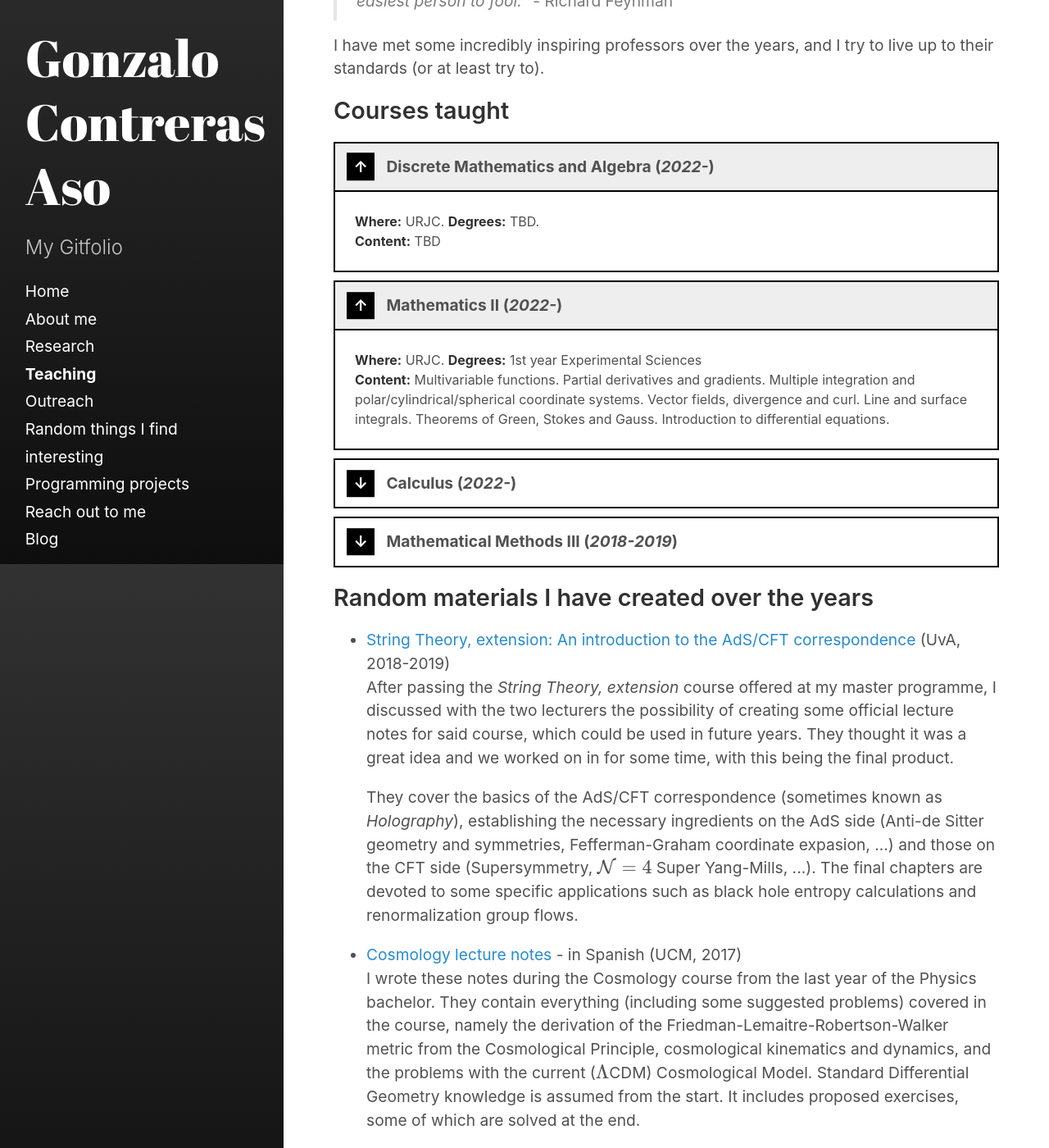
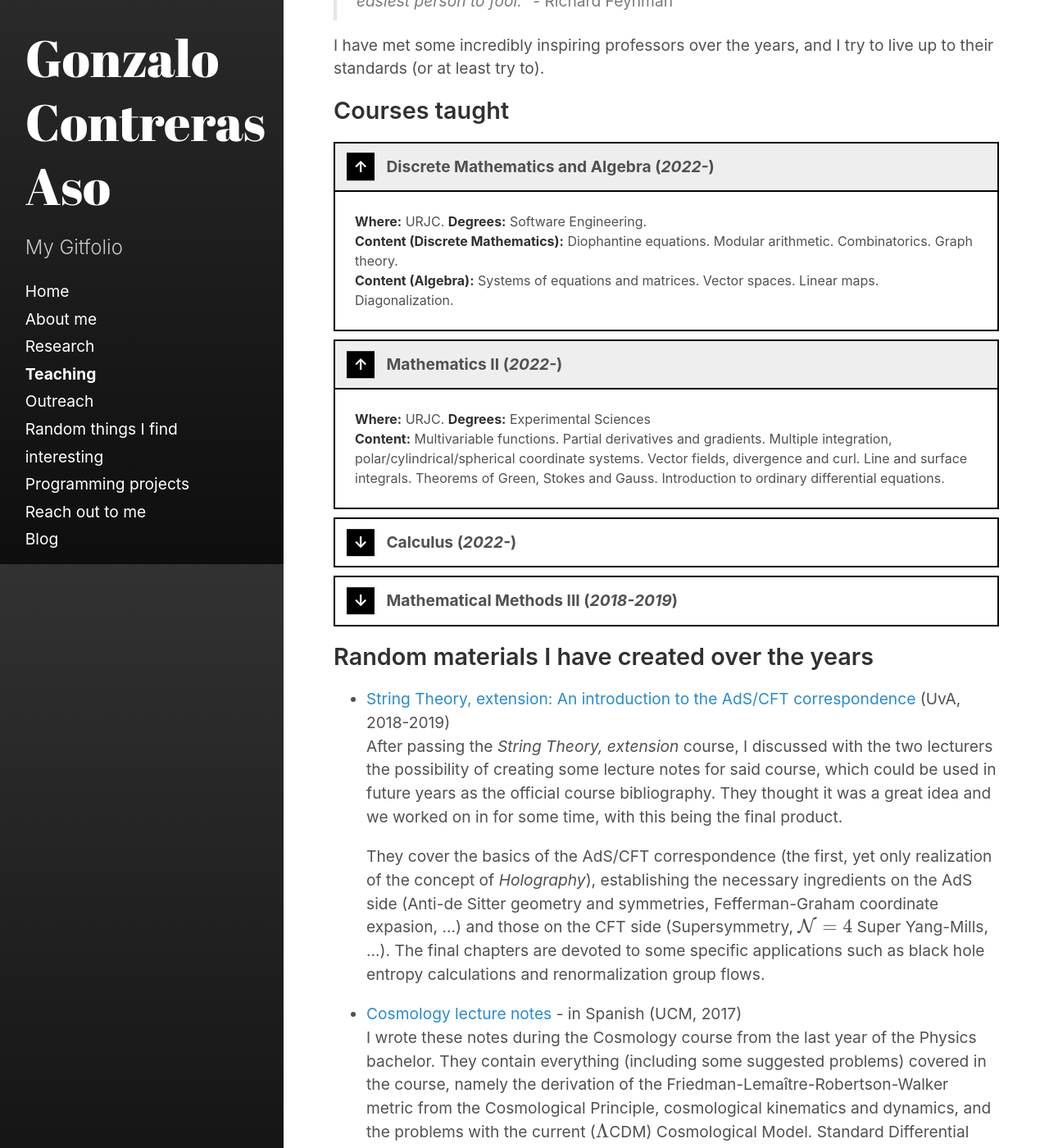
Before and after one commit to goznalo-git/portfolio, a Jekyll site: the page built from categories/03-teaching.md, in a window 1280 px wide and 1400 px high, scrolled down 212 px. Shown: the whole window at 82% size. Built offline with Jekyll 4.4.1, drawn with Linux system fonts in a browser that asks for light colours; some web fonts are replaced; formulas are drawn with MathJax 3; some of the changed text lies outside the part shown.

Commit message:
General Dec22 update

```diff
--- a/_includes/03-courses.html
+++ b/_includes/03-courses.html
@@ -4,9 +4,11 @@
 			Discrete Mathematics and Algebra (<em>2022-</em>)
 		</summary>
 		<div>
-      <strong>Where:</strong> URJC. <strong>Degrees:</strong> TBD.
-      <br>
-			<strong>Content:</strong> TBD
+      <strong>Where:</strong> URJC. <strong>Degrees:</strong> Software Engineering.
+    	<br>
+			<strong>Content (Discrete Mathematics):</strong> Diophantine equations. Modular arithmetic. Combinatorics. Graph theory.
+		<br>
+			<strong>Content (Algebra):</strong> Systems of equations and matrices. Vector spaces. Linear maps. Diagonalization.
 		</div>
 	</details>
 
@@ -15,9 +17,9 @@
 			Mathematics II (<em>2022-</em>)
 		</summary>
 		<div>
-      <strong>Where:</strong> URJC. <strong>Degrees:</strong> 1st year Experimental Sciences
+      <strong>Where:</strong> URJC. <strong>Degrees:</strong> Experimental Sciences
 			<br>
-      <strong>Content:</strong>	Multivariable functions. Partial derivatives and gradients. Multiple integration and polar/cylindrical/spherical coordinate systems. Vector fields, divergence and curl. Line and surface integrals. Theorems of Green, Stokes and Gauss. Introduction to differential equations.
+      <strong>Content:</strong>	Multivariable functions. Partial derivatives and gradients. Multiple integration, polar/cylindrical/spherical coordinate systems. Vector fields, divergence and curl. Line and surface integrals. Theorems of Green, Stokes and Gauss. Introduction to ordinary differential equations.
 		</div>
 	</details>
 
@@ -26,7 +28,7 @@
 			Calculus (<em>2022-</em>)
 		</summary>
 		<div>
-      <strong>Where:</strong> URJC. <strong>Degrees:</strong> 1st year Software Engineering, 1st year Computer Engineering
+      <strong>Where:</strong> URJC. <strong>Degrees:</strong> Software Engineering, year Computer Engineering
 			<br>
       <strong>Content:</strong>	Basic notions of Complex numbers. Real functions. Limits and derivatives. Indefinite integrals. Definite integrals and the Fundamental Theorem of Calculus. Successions and series, convergence tests. Power series and the Taylor expansion.
 		</div>
@@ -37,7 +39,7 @@
 			Mathematical Methods III (<em>2018-2019</em>)
 		</summary>
 		<div>
-      <strong>Where:</strong> UvA. <strong>Degrees:</strong> 3rd year Physics
+      <strong>Where:</strong> UvA. <strong>Degrees:</strong> Physics
 			<br>
       <strong>Content:</strong>	Introduction to the Complex numbers. \(\mathbb{C}\)-valued functions and the Cauchy-Riemann equations. Complex integration and the Residue Theorem. Analytic continuation, the Gamma and Riemann zeta functions.
 		</div>
--- a/_includes/03-material.html
+++ b/_includes/03-material.html
@@ -4,10 +4,10 @@
     <li>
         <a href="../files/String_Theory_Ext.pdf" target="_blank"> String Theory, extension: An introduction to the AdS/CFT correspondence </a> (UvA, 2018-2019)
         <p>
-            After passing the <em>String Theory, extension</em> course offered at my master programme, I discussed with the two lecturers the possibility of creating some official lecture notes for said course, which could be used in future years. They thought it was a great idea and we worked on in for some time, with this being the final product.
+            After passing the <em>String Theory, extension</em> course, I discussed with the two lecturers the possibility of creating some lecture notes for said course, which could be used in future years as the official course bibliography. They thought it was a great idea and we worked on in for some time, with this being the final product.
         </p>
         <p>
-            They cover the basics of the AdS/CFT correspondence (sometimes known as <em>Holography</em>), establishing the necessary ingredients on the AdS side (Anti-de Sitter geometry and symmetries, Fefferman-Graham coordinate expasion, ...) and those on the CFT side (Supersymmetry, \(\mathcal{N}=4\) Super Yang-Mills, ...). The final chapters are devoted to some specific applications such as black hole entropy calculations and renormalization group flows.
+            They cover the basics of the AdS/CFT correspondence (the first, yet only realization of the concept of <em>Holography</em>), establishing the necessary ingredients on the AdS side (Anti-de Sitter geometry and symmetries, Fefferman-Graham coordinate expasion, ...) and those on the CFT side (Supersymmetry, \(\mathcal{N}=4\) Super Yang-Mills, ...). The final chapters are devoted to some specific applications such as black hole entropy calculations and renormalization group flows.
         </p>
     </li>
 
@@ -15,14 +15,14 @@
     <li>
         <a href="../files/Cosmologia.pdf" target="_blank"> Cosmology lecture notes </a> - in Spanish (UCM, 2017)
         <p>
-            I wrote these notes during the Cosmology course from the last year of the Physics bachelor. They contain everything (including some suggested problems) covered in the course, namely the derivation of the Friedman-Lemaitre-Robertson-Walker metric from the Cosmological Principle, cosmological kinematics and dynamics, and the problems with the current (\(\Lambda\)CDM) Cosmological Model. Standard Differential Geometry knowledge is assumed from the start. It includes proposed exercises, some of which are solved at the end.
+            I wrote these notes during the Cosmology course from the last year of the Physics bachelor. They contain everything (including some suggested problems) covered in the course, namely the derivation of the Friedman-Lemaître-Robertson-Walker metric from the Cosmological Principle, cosmological kinematics and dynamics, and the problems with the current (\(\Lambda\)CDM) Cosmological Model. Standard Differential Geometry knowledge is assumed from the start. It includes proposed exercises, some of which are solved at the end.
         </p>
     </li>
 
     <li>
         <a href="../files/Entregables_CamposCuanticos.pdf" target="_blank"> Collection of Quantum Field Theory solved exercises </a> - in Spanish (UCM, 2016-2017)
         <p>
-            The best way to learn something is by carrying out a project where you need it. Following that principle, I decided to type in \(\LaTeX\) all the exercises we were supposed to hand in during the Quantum Field Theory course (and some extra ones, although I did not include the solution there). The exercises are, mostly, hands on calculations which the professor skipped in the lectures, meant for us to practice some common techniques and mathematical trickery used in this subject.
+            The best way to learn something is by carrying out a project where you need it. Following that principle, I decided to type in \(\LaTeX\) all the exercises we were supposed to hand in during the Quantum Field Theory course (and some extra ones, although I did not include their solution there). The exercises are, mostly, hands on calculations which the professor skipped in the lectures, meant for us to practice some common techniques and mathematical trickery used in this subject.
         </p>
     </li>
 
```
Also changed, not shown: _includes/02-papers.html (+14 -0 lines), _includes/02-talks.html (+14 -0 lines), categories/02-research.md (+1 -1 lines).
